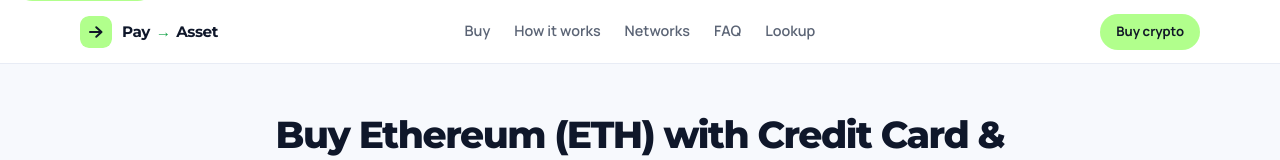
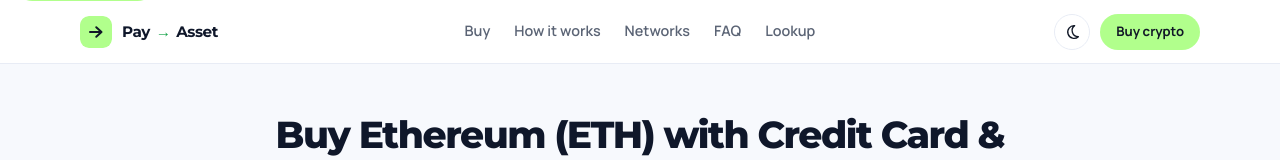
Before and after one commit to yonemp/payment-to-asset, a React (Vite) app in the folder client/: page / in a window 1280 px wide. Shown: the top 160 px of the page. Built offline with nearby package versions, Linux system fonts and the light colour scheme; no server answers; the HTML template or start-up script is replaced by a standard one.

Commit message:
Add a dark/light theme toggle to the Buy page.

```diff
--- a/client/index.html
+++ b/client/index.html
@@ -9,6 +9,20 @@
       content="Buy Ethereum, Solana, or Bitcoin with a credit or debit card. Pay in USD, receive on mainnet."
     />
     <meta name="theme-color" content="#F7F9FD" />
+    <script>
+      (function () {
+        try {
+          var stored = localStorage.getItem("pta-theme");
+          var theme = stored === "dark" || stored === "light"
+            ? stored
+            : (window.matchMedia("(prefers-color-scheme: dark)").matches ? "dark" : "light");
+          document.documentElement.setAttribute("data-theme", theme);
+          document.documentElement.style.colorScheme = theme;
+          var meta = document.querySelector('meta[name="theme-color"]');
+          if (meta) meta.setAttribute("content", theme === "dark" ? "#0A0C10" : "#F7F9FD");
+        } catch (e) {}
+      })();
+    </script>
     <link rel="icon" type="image/svg+xml" href="/favicon.svg" />
     <link rel="icon" type="image/png" sizes="32x32" href="/favicon-32.png" />
     <link rel="icon" type="image/png" sizes="16x16" href="/favicon-16.png" />
--- a/client/src/components/Nav.jsx
+++ b/client/src/components/Nav.jsx
@@ -1,5 +1,6 @@
 import { Link, NavLink } from 'react-router-dom';
 import BrandMark from './BrandMark';
+import ThemeToggle from './ThemeToggle';
 
 export default function Nav() {
   return (
@@ -21,6 +22,7 @@ export default function Nav() {
         </nav>
 
         <div className="nav-end">
+          <ThemeToggle />
           <a href="/#checkout" className="nav-cta">
             Buy crypto
           </a>
--- /dev/null
+++ b/client/src/components/ThemeToggle.jsx
@@ -0,0 +1,53 @@
+import { useState } from 'react';
+import { applyTheme, getTheme } from '../lib/theme';
+
+function MoonIcon() {
+  return (
+    <svg width="18" height="18" viewBox="0 0 24 24" fill="none" aria-hidden="true">
+      <path
+        d="M15.5 3.5a8.5 8.5 0 1 0 5 14.8A8.2 8.2 0 0 1 15.5 3.5Z"
+        stroke="currentColor"
+        strokeWidth="1.8"
+        strokeLinecap="round"
+        strokeLinejoin="round"
+      />
+    </svg>
+  );
+}
+
+function SunIcon() {
+  return (
+    <svg width="18" height="18" viewBox="0 0 24 24" fill="none" aria-hidden="true">
+      <circle cx="12" cy="12" r="4" stroke="currentColor" strokeWidth="1.8" />
+      <path
+        d="M12 3v2.2M12 18.8V21M4.9 4.9l1.6 1.6M17.5 17.5l1.6 1.6M3 12h2.2M18.8 12H21M4.9 19.1l1.6-1.6M17.5 6.5l1.6-1.6"
+        stroke="currentColor"
+        strokeWidth="1.8"
+        strokeLinecap="round"
+      />
+    </svg>
+  );
+}
+
+export default function ThemeToggle() {
+  const [theme, setTheme] = useState(() => (typeof document !== 'undefined' ? getTheme() : 'light'));
+  const isDark = theme === 'dark';
+
+  function toggle() {
+    const next = isDark ? 'light' : 'dark';
+    applyTheme(next);
+    setTheme(next);
+  }
+
+  return (
+    <button
+      type="button"
+      className="theme-toggle"
+      aria-pressed={isDark}
+      aria-label={isDark ? 'Switch to light theme' : 'Switch to dark theme'}
+      onClick={toggle}
+    >
+      {isDark ? <SunIcon /> : <MoonIcon />}
+    </button>
+  );
+}
--- a/client/src/index.css
+++ b/client/src/index.css
@@ -31,10 +31,32 @@
   --radius: 18px;
   --radius-sm: 12px;
   --nav-h: 64px;
+  --nav-bg: rgba(255, 255, 255, 0.92);
+  --step-track: #e5eaf4;
+  --offer-bg: #f7fff2;
+  --offer-line: #b8f5a0;
+  --offer-glow: rgba(177, 255, 140, 0.18);
+  --chip-on: #eefbe6;
+  --chip-on-line: #b1ff8c;
+  --pair-tag-bg: #eee7ff;
+  --pair-tag-fg: #6d28d9;
+  --link-hover: #2554e0;
+  --focus-ring: #d7e2ff;
+  --error-line: #fecdd3;
+  --error-ink: #9f1239;
+  --wallet-ok-bg: #f0fdf4;
+  --wallet-ok-line: #86efac;
+  --wallet-warn-bg: #fff1f2;
+  --wallet-warn-line: #fda4af;
+  --pill-pending-bg: #f3f4f6;
+  --pill-pending-fg: #6b7280;
+  --theme-icon: #111827;
+  --theme-btn-bg: transparent;
+  --theme-btn-hover: #f1f4fa;
 }
 
 * { box-sizing: border-box; margin: 0; padding: 0; }
-html { scroll-behavior: smooth; }
+html { scroll-behavior: smooth; color-scheme: light; }
 
 body {
   font-family: var(--sans);
@@ -53,7 +75,7 @@ img { display: block; max-width: 100%; }
 button, input { font-family: inherit; }
 button { cursor: pointer; border: 0; background: none; color: inherit; }
 a { color: var(--blue); text-decoration: none; }
-a:hover { color: #2554e0; }
+a:hover { color: var(--link-hover); }
 
 .mono { font-family: var(--mono); font-size: 0.9em; }
 .muted { color: var(--mute); }
@@ -83,7 +105,7 @@ a:hover { color: #2554e0; }
   top: 0;
   z-index: 40;
   height: var(--nav-h);
-  background: rgba(255, 255, 255, 0.92);
+  background: var(--nav-bg);
   backdrop-filter: blur(16px);
   border-bottom: 1px solid var(--line);
 }
@@ -128,7 +150,7 @@ a:hover { color: #2554e0; }
 .nav-links a:hover,
 .nav-links a.active { color: var(--navy); }
 
-.nav-end { display: flex; justify-self: end; }
+.nav-end { display: flex; align-items: center; justify-self: end; gap: 10px; }
 
 .nav-cta {
   display: inline-flex;
@@ -255,7 +277,7 @@ a:hover { color: #2554e0; }
   display: block;
   height: 4px;
   border-radius: 999px;
-  background: #e5eaf4;
+  background: var(--step-track);
 }
 .step-bar i.on { background: var(--blue); }
 
@@ -307,8 +329,8 @@ a:hover { color: #2554e0; }
   margin-left: 6px;
   padding: 1px 6px;
   border-radius: 6px;
-  background: #eee7ff;
-  color: #6d28d9;
+  background: var(--pair-tag-bg);
+  color: var(--pair-tag-fg);
   font-size: 0.62rem;
   font-weight: 700;
   letter-spacing: 0.04em;
@@ -367,8 +389,8 @@ a:hover { color: #2554e0; }
 }
 .chip:hover { color: var(--navy); }
 .chip.selected {
-  background: #eefbe6;
-  border-color: #b1ff8c;
+  background: var(--chip-on);
+  border-color: var(--chip-on-line);
   color: var(--navy);
 }
 
@@ -425,9 +447,9 @@ a:hover { color: #2554e0; }
   gap: 12px;
   padding: 12px 14px;
   border-radius: 12px;
-  border: 1px solid #b8f5a0;
-  background: #f7fff2;
-  box-shadow: 0 0 0 3px rgba(177, 255, 140, 0.18);
+  border: 1px solid var(--offer-line);
+  background: var(--offer-bg);
+  box-shadow: 0 0 0 3px var(--offer-glow);
 }
 .offer-logo {
   width: 36px;
@@ -473,12 +495,12 @@ input[type="text"] {
   font-size: 0.92rem;
 }
 input[type="text"]:focus {
-  outline: 2px solid #d7e2ff;
+  outline: 2px solid var(--focus-ring);
   border-color: var(--blue);
 }
 .wallet-input { letter-spacing: -0.02em; }
-.wallet-input.tone-ok { border-color: #86efac; background: #f0fdf4; }
-.wallet-input.tone-warn { border-color: #fda4af; background: #fff1f2; }
+.wallet-input.tone-ok { border-color: var(--wallet-ok-line); background: var(--wallet-ok-bg); }
+.wallet-input.tone-warn { border-color: var(--wallet-warn-line); background: var(--wallet-warn-bg); }
 
 .hint { margin-top: 7px; font-size: 0.76rem; color: var(--mute); }
 .hint.tone-ok { color: var(--ok); }
@@ -506,7 +528,8 @@ input[type="text"]:focus {
 .nav-links a:focus-visible,
 .faq-item button:focus-visible,
 input:focus-visible,
-.pair-trigger:focus-visible {
+.pair-trigger:focus-visible,
+.theme-toggle:focus-visible {
   outline: 2px solid var(--focus);
   outline-offset: 3px;
 }
@@ -542,8 +565,8 @@ input:focus-visible,
 }
 .banner.error {
   background: var(--danger-bg);
-  border: 1px solid #fecdd3;
-  color: #9f1239;
+  border: 1px solid var(--error-line);
+  color: var(--error-ink);
 }
 
 .spinner {
@@ -814,7 +837,7 @@ input:focus-visible,
   font-weight: 700;
   text-transform: capitalize;
 }
-.status-pill.pending { background: #f3f4f6; color: #6b7280; }
+.status-pill.pending { background: var(--pill-pending-bg); color: var(--pill-pending-fg); }
 .status-pill.processing { background: #e8eefc; color: var(--blue); }
 .status-pill.completed { background: var(--ok-bg); color: var(--ok); }
 .status-pill.failed { background: var(--danger-bg); color: var(--danger); }
@@ -919,3 +942,65 @@ input:focus-visible,
   .btn, .chip { transition: none; }
   .spinner, .tl-step.is-active .tl-dot { animation: none; }
 }
+
+html[data-theme="dark"] {
+  color-scheme: dark;
+  --bg: #0a0c10;
+  --card: #141820;
+  --field: #1b202b;
+  --line: #262c3a;
+  --line-strong: #353c4e;
+  --text: #eef1f6;
+  --text-dim: #a7b0c0;
+  --mute: #7d8698;
+  --navy: #f4f6fa;
+  --blue: #6d8dff;
+  --blue-dim: #1a2440;
+  --cta: #b1ff8c;
+  --cta-hover: #c6ffad;
+  --cta-ink: #111827;
+  --green: #34d399;
+  --danger: #fb7185;
+  --danger-bg: #3a1520;
+  --ok: #34d399;
+  --ok-bg: #10241a;
+  --focus: #6d8dff;
+  --shadow: 0 10px 40px rgba(0, 0, 0, 0.4);
+  --shadow-sm: 0 4px 16px rgba(0, 0, 0, 0.28);
+  --nav-bg: rgba(10, 12, 16, 0.86);
+  --step-track: #262c3a;
+  --offer-bg: #172217;
+  --offer-line: #4a7a38;
+  --offer-glow: rgba(177, 255, 140, 0.12);
+  --chip-on: #1d2a16;
+  --chip-on-line: #b1ff8c;
+  --pair-tag-bg: #2a2040;
+  --pair-tag-fg: #c4b5fd;
+  --link-hover: #8aa6ff;
+  --focus-ring: #2a3d70;
+  --error-line: #6b2030;
+  --error-ink: #fda4af;
+  --wallet-ok-bg: #10241a;
+  --wallet-ok-line: #166534;
+  --wallet-warn-bg: #3a1520;
+  --wallet-warn-line: #9f1239;
+  --pill-pending-bg: #1b202b;
+  --pill-pending-fg: #9ca3af;
+  --theme-icon: #eef1f6;
+  --theme-btn-bg: transparent;
+  --theme-btn-hover: #1b202b;
+}
+
+.theme-toggle {
+  width: 36px;
+  height: 36px;
+  border-radius: 50%;
+  display: grid;
+  place-items: center;
+  color: var(--theme-icon);
+  background: var(--theme-btn-bg);
+  border: 1px solid var(--line);
+  flex-shrink: 0;
+  transition: background 0.16s ease;
+}
+.theme-toggle:hover { background: var(--theme-btn-hover); }
--- /dev/null
+++ b/client/src/lib/theme.js
@@ -0,0 +1,36 @@
+export const THEME_KEY = 'pta-theme';
+
+export function resolveTheme(stored) {
+  if (stored === 'dark' || stored === 'light') return stored;
+  if (typeof window !== 'undefined' && window.matchMedia('(prefers-color-scheme: dark)').matches) {
+    return 'dark';
+  }
+  return 'light';
+}
+
+export function readStoredTheme() {
+  try {
+    return localStorage.getItem(THEME_KEY);
+  } catch {
+    return null;
+  }
+}
+
+export function getTheme() {
+  const attr = document.documentElement.getAttribute('data-theme');
+  if (attr === 'dark' || attr === 'light') return attr;
+  return resolveTheme(readStoredTheme());
+}
+
+export function applyTheme(theme) {
+  const next = theme === 'dark' ? 'dark' : 'light';
+  document.documentElement.setAttribute('data-theme', next);
+  document.documentElement.style.colorScheme = next;
+  const meta = document.querySelector('meta[name="theme-color"]');
+  if (meta) meta.setAttribute('content', next === 'dark' ? '#0A0C10' : '#F7F9FD');
+  try {
+    localStorage.setItem(THEME_KEY, next);
+  } catch {
+    /* private mode / quota */
+  }
+}
```
